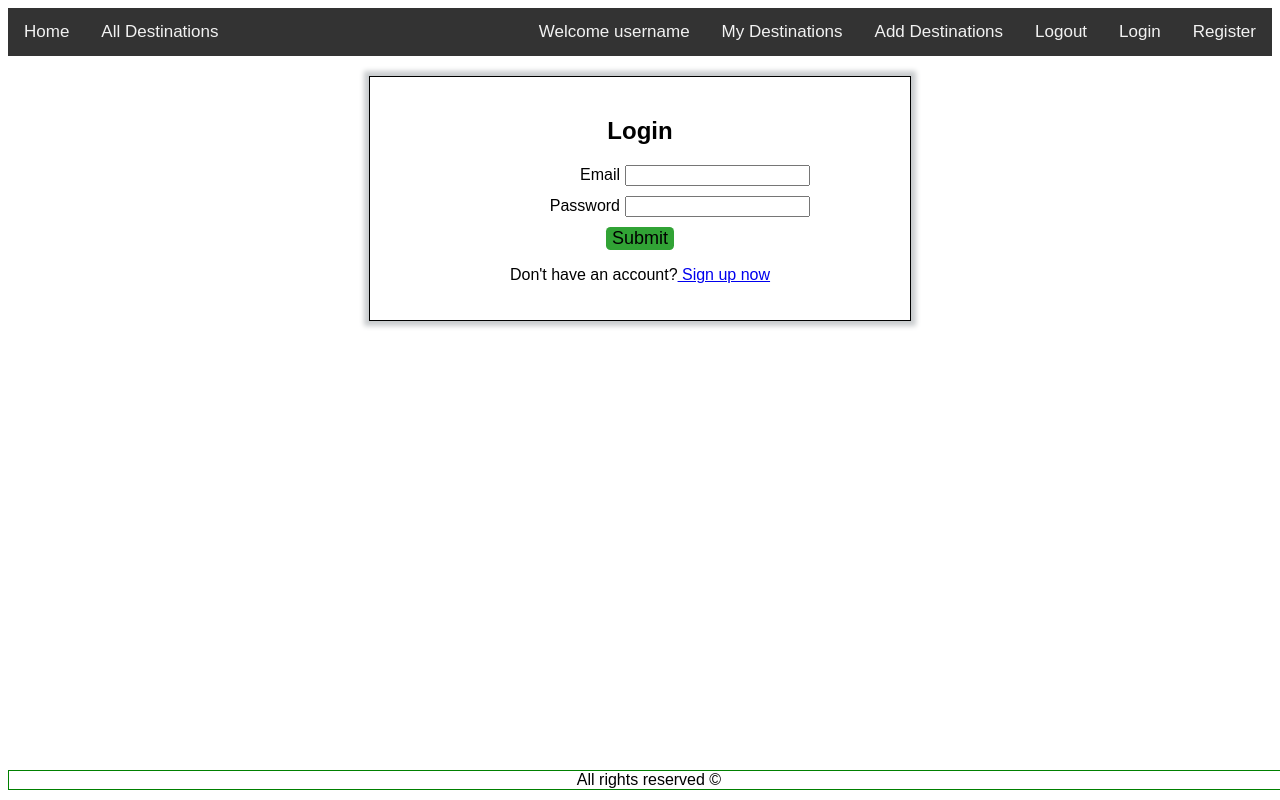
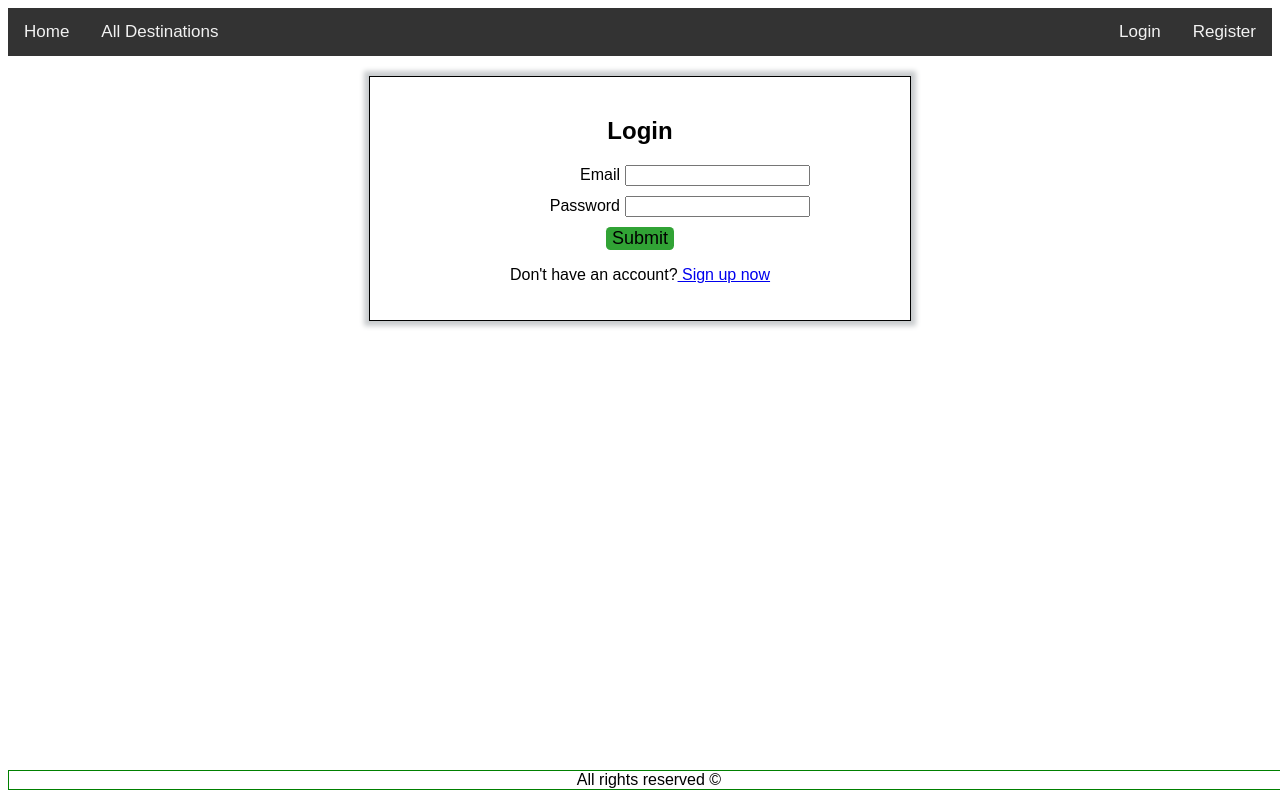
Before and after one commit to kn-nalbantov/travel-link, a React (Create React App) app: page /login in a window 1280 px wide. Built offline with nearby package versions, Linux system fonts and the light colour scheme; what parse would draw is missing.

Commit message:
added redirect after login

```diff
--- a/src/App.js
+++ b/src/App.js
@@ -21,24 +21,28 @@ window.Parse = Parse;
 window.getDestinations = getDestinations;
 
 function App() {
+  const user = api.getUserData();
   return (
     <div className='App'>
       <header>
         <nav>
           <Link to='/'>Home</Link>
           <Link to='/destinations'>All Destinations</Link>
+          {!user ? (
             <div id='guest'>
               <Link to='/login'>Login</Link>
               <Link to='/register'>Register</Link>
             </div>
+          ) : (
             <div id='profile'>
-            <span className='welcomeMsg'>Welcome username</span>
+              <span className='welcomeMsg'>Welcome, {user.username}</span>
               <Link to='/profile'>My Destinations</Link>
               <Link to='/create'>Add Destinations</Link>
               <a href='#!' className='logoutBtn' onClick={e => e.preventDefault()}>
                 Logout
               </a>
             </div>
+          )}
         </nav>
       </header>
       <>
--- a/src/api.js
+++ b/src/api.js
@@ -69,6 +69,7 @@ export async function login(email, password) {
   const result = await post('/login', { email, password });
 
   const userData = {
+    username: result.username,
     email: result.email,
     objectId: result.objectId,
     sessionToken: result.sessionToken,
@@ -82,6 +83,7 @@ export async function register(username, email, password) {
   const result = await post('/register', { username, email, password });
 
   const userData = {
+    username: result.username,
     email: result.email,
     objectId: result.objectId,
     sessionToken: result.sessionToken,
--- a/src/routes/login.jsx
+++ b/src/routes/login.jsx
@@ -1,7 +1,10 @@
-import { Link } from 'react-router-dom';
-import { login } from '../api';
+import { useState } from 'react';
+import { Link, Navigate } from 'react-router-dom';
+import { getUserData, login } from '../api';
 
 export default function Login() {
+  const [user, setUser] = useState(getUserData());
+
   function onClick(e) {
     e.target.parentNode.children[1].focus();
   }
@@ -13,10 +16,12 @@ export default function Login() {
     const email = formData.get('email');
     const password = formData.get('password');
     await login(email, password);
+    setUser(getUserData());
   }
 
   return (
     <main className='registerBox'>
+      {user ? (<Navigate to="/" />) : null}
       <h2>Login</h2>
       <form onSubmit={onSubmit}>
         <div className='register'>
```
Lines whose indentation alone changed are shown as unchanged.
